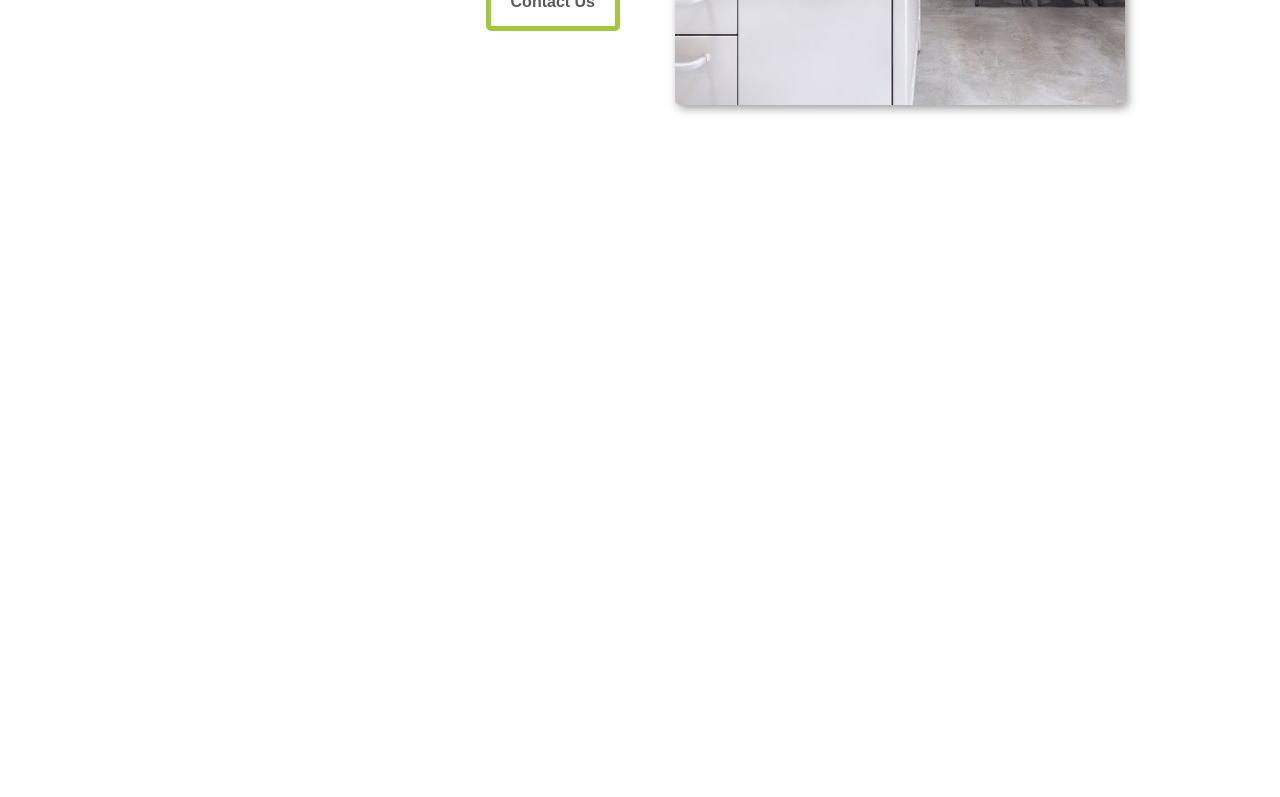
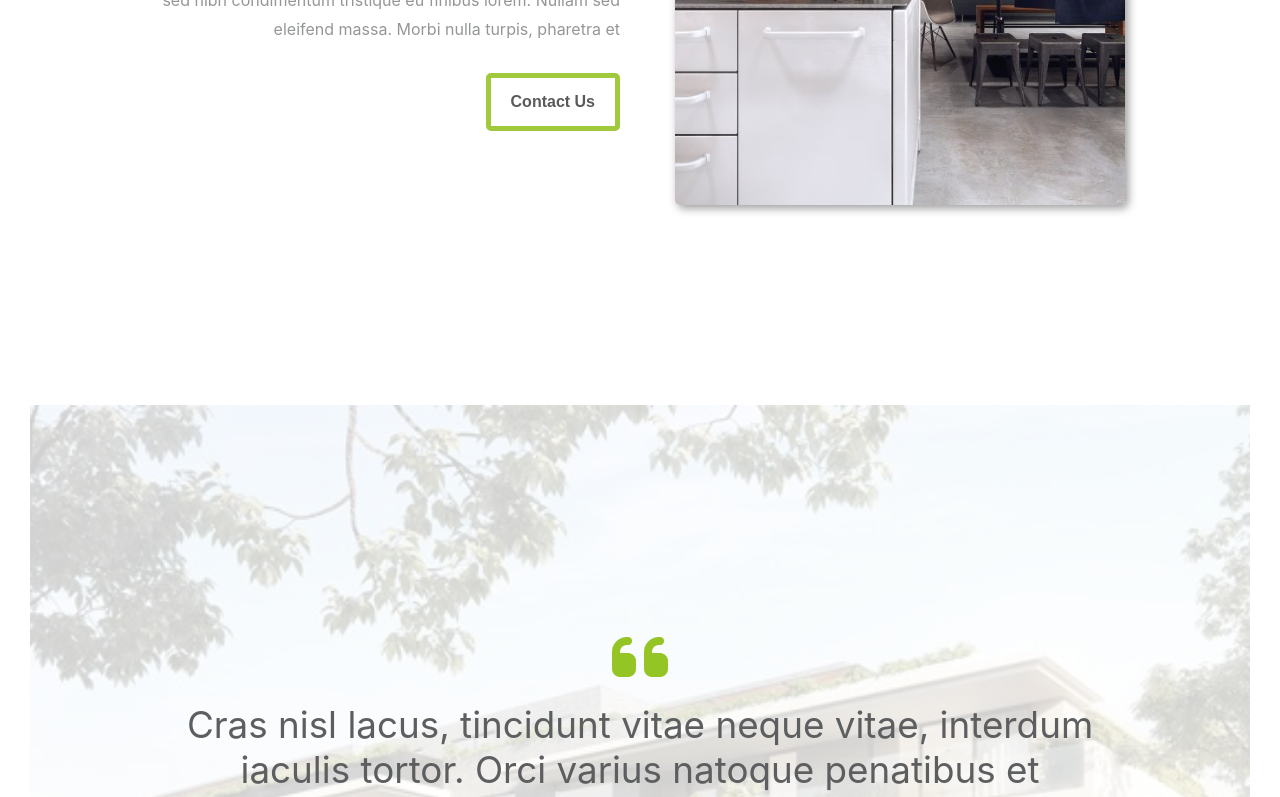
Before and after one commit to Kmonterohenriquez/housing, a React (Create React App) app: page / in a window 1280 px wide. Shown: the part 1525-2322 px from the top of the page. Before the commit the page ends 1730 px from the top, so only its background shows below. Built offline with nearby package versions, Linux system fonts and the light colour scheme.

Commit message:
quote component done and starting Developing component

```diff
--- a/public/index.html
+++ b/public/index.html
@@ -39,5 +39,6 @@
       To begin the development, run `npm start` or `yarn start`.
       To create a production bundle, use `npm run build` or `yarn build`.
     -->
+    <script src="https://kit.fontawesome.com/4e4ef143c9.js" crossorigin="anonymous"></script>
   </body>
 </html>
--- a/src/App.js
+++ b/src/App.js
@@ -1,17 +1,21 @@
 import React from 'react';
 import './App.sass';
-import Nav from'./Components/Nav/Nav'
-import Features from './Components/Features/Features'
-import NewLiving from './Components/NewLiving/NewLiving'
+import Nav from './Components/Nav/Nav';
+import Features from './Components/Features/Features';
+import NewLiving from './Components/NewLiving/NewLiving';
+import Quote from './Components/Quote/Quote';
 
 function App() {
-  return (
-    <div className="App">
-      <Nav />
-      <Features/>
-      <NewLiving/>
-    </div>
-  );
+	return (
+		<div className='App'>
+			<Nav />
+			<div className='App-container'>
+				<Features />
+				<NewLiving />
+				<Quote />
+			</div>
+		</div>
+	);
 }
 
 export default App;
--- a/src/App.sass
+++ b/src/App.sass
@@ -8,7 +8,8 @@
   max-width: $max-width
   margin: 0 auto
 
-
+.App-container
+  padding: 0 30px
 .container
   @include container( 85%,1100px)
 
--- a/src/Components/NewLiving/NewLiving.sass
+++ b/src/Components/NewLiving/NewLiving.sass
@@ -1,5 +1,5 @@
 .NewLiving
-    padding: 100px 0
+    padding: 200px 0
     &-container
         display: grid
         grid-template-columns: repeat(auto-fit, minmax(200px, 1fr))
--- a/src/Components/Quote/Quote.js
+++ b/src/Components/Quote/Quote.js
@@ -1,8 +1,13 @@
 import React from 'react'
-
+import './Quote.sass'
+import background  from '../../img/gallery-01.jpg'
 const Quote = () => {
     return (
-        <div>
+        <div className='Quote'>
+            <img src={background} alt="house background"/>
+            <i className="fas fa-quote-left"></i>
+            <h1>Cras nisl lacus, tincidunt vitae neque vitae, interdum iaculis tortor. Orci varius natoque penatibus et magnis dis parturient montes</h1>
+            <p>John Doe</p>
 
         </div>
     )
--- a/src/Components/Quote/Quote.sass
+++ b/src/Components/Quote/Quote.sass
@@ -0,0 +1,47 @@
+.Quote
+    padding: 220px 0
+    text-align: center
+    position: relative
+    overflow: hidden
+    margin-bottom: 2000px
+    background: #ffffffd0
+    i
+        font-size: 4rem
+        margin-bottom: 13px
+        color: #95C425
+
+    h1
+        max-width: 910px
+        margin: 0 auto
+        margin-bottom: 40px
+        font-weight: 400
+        font-size: 2.3rem
+        color: #5C5E60
+
+    p
+        max-width: 225px
+        margin: 0 auto
+        font-size: 1.1rem
+        font-weight: 700
+        position: relative
+        text-shadow: 2px 2px 5px #e3e3e3
+        &:before
+            content: ""
+            position: absolute
+            width: 60px
+            height: 2px
+            border-radius: 10px
+            top: 50%
+            left: 0
+            background: #AFAFAE
+
+    img
+        background-attachment: fixed
+        position: absolute
+        z-index: -1
+        top: 0
+        left: 0
+        height: 1000px
+        width: 100%
+        object-fit: cover
+        object-position: center
```
Also changed, not shown: src/Components/Developing/Developing.js (added), src/Components/Developing/Developing.sass (added), src/img/gallery-01.jpg (added).
